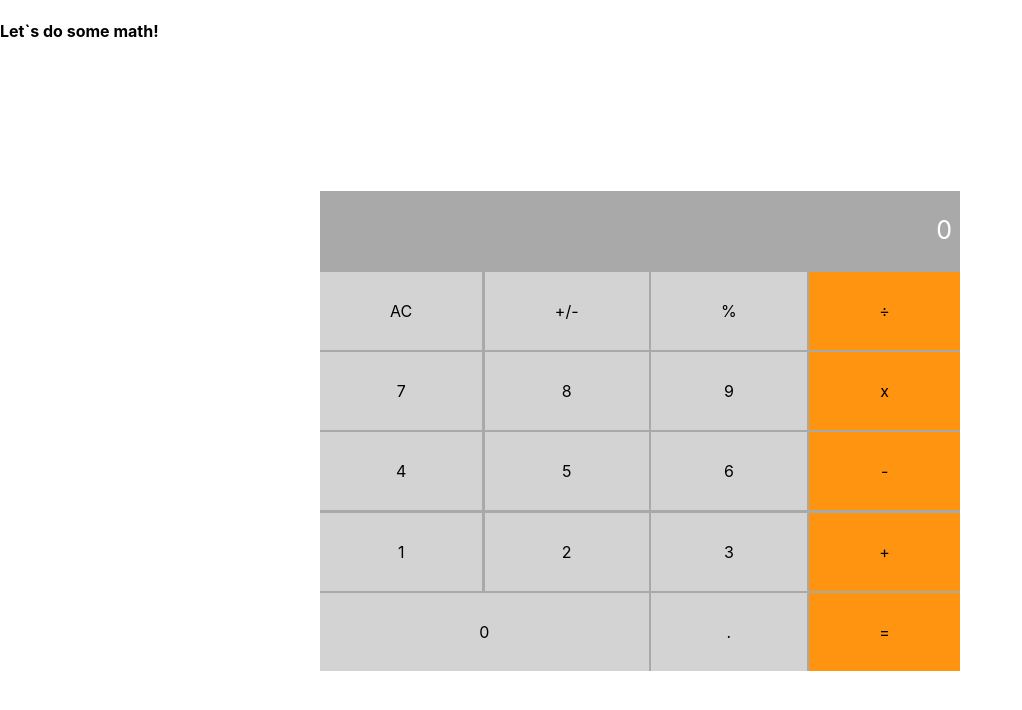
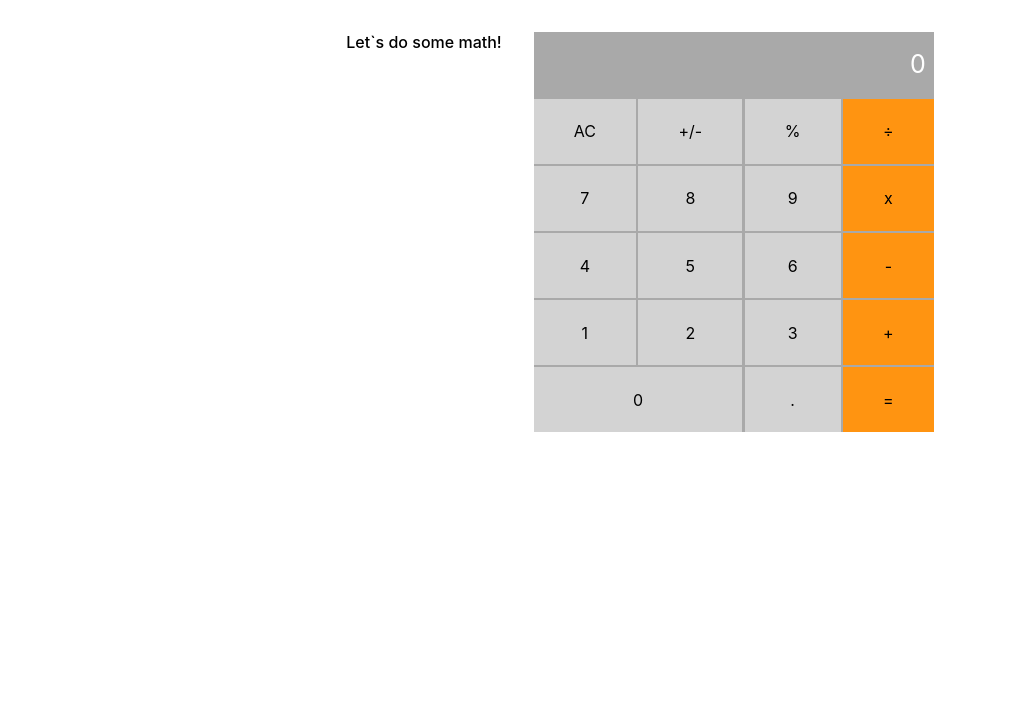
Before and after one commit to Fayob/maths-magician-app, a React (Create React App) app: page / in a window 1280 px wide. Shown: the top 710 px of the page, without its empty margins (0-1022 px from the left). Built offline with nearby package versions, Linux system fonts and the light colour scheme.

Commit message:
Add more style the page

```diff
--- a/src/components/Calculator.css
+++ b/src/components/Calculator.css
@@ -1,3 +1,14 @@
+.calculator {
+  display: flex;
+  justify-content: center;
+  gap: 2rem;
+}
+
+.calculator > h4 {
+  font-size: 1rem;
+  font-weight: 500;
+}
+
 .header {
   grid-area: header;
   color: white;
@@ -104,10 +115,9 @@
 }
 
 .container {
-  width: 50vw;
-  height: 60vh;
+  width: 400px;
+  height: 400px;
   display: grid;
-  margin: 150px auto;
   text-align: center;
   grid-template-areas:
     "header header header header"
--- a/src/index.css
+++ b/src/index.css
@@ -1,5 +1,12 @@
+* {
+  margin: 0;
+  padding: 0;
+  box-sizing: border-box;
+}
+
 body {
-  margin: 0;
+  margin: 1rem;
+  padding: 1rem;
   font-family:
     -apple-system,
     BlinkMacSystemFont,
@@ -16,12 +23,16 @@ body {
   -moz-osx-font-smoothing: grayscale;
 }
 
-code {
-  font-family:
-    source-code-pro,
-    Menlo,
-    Monaco,
-    Consolas,
-    'Courier New',
-    monospace;
+.home_component p {
+  margin-top: 1rem;
 }
+
+.quotes {
+  max-width: 968px;
+  height: 60vh;
+  line-height: 1.5rem;
+  display: flex;
+  align-items: center;
+  justify-content: center;
+  margin: 0 auto;
+}
```
